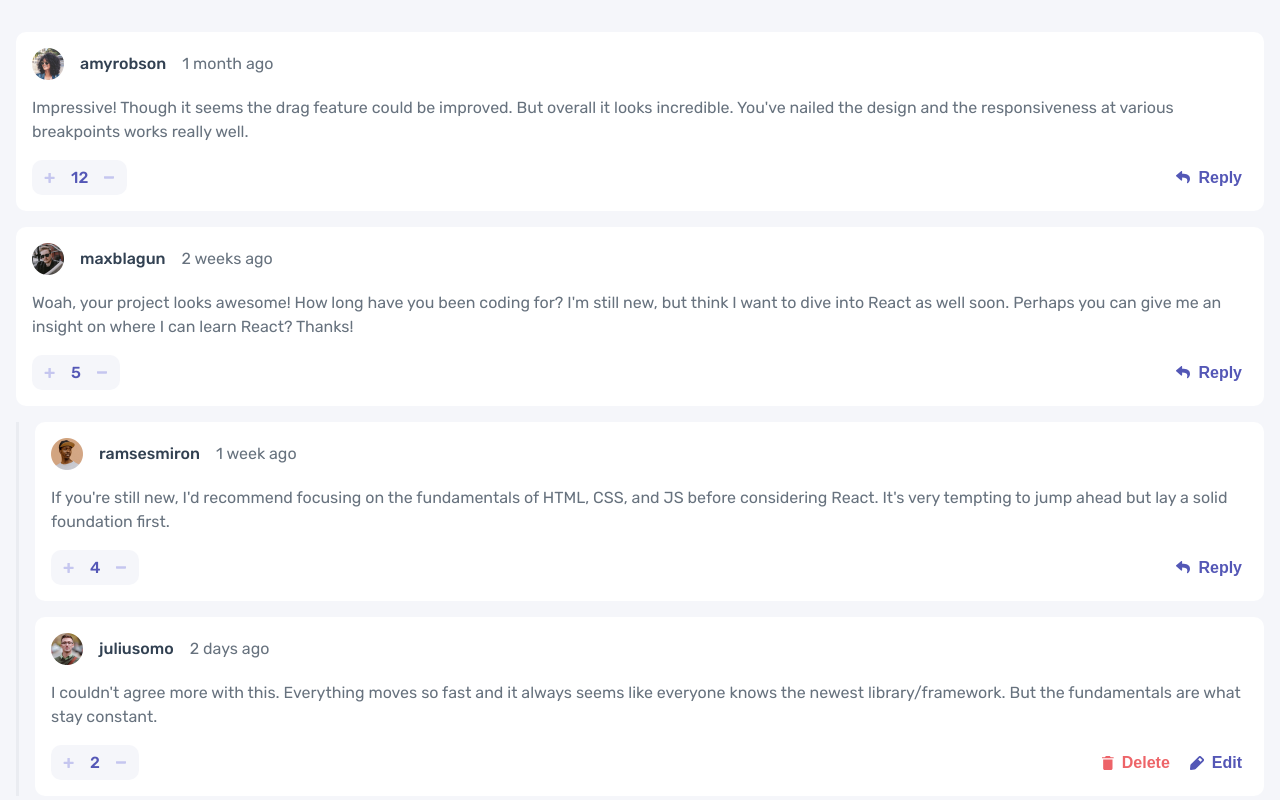
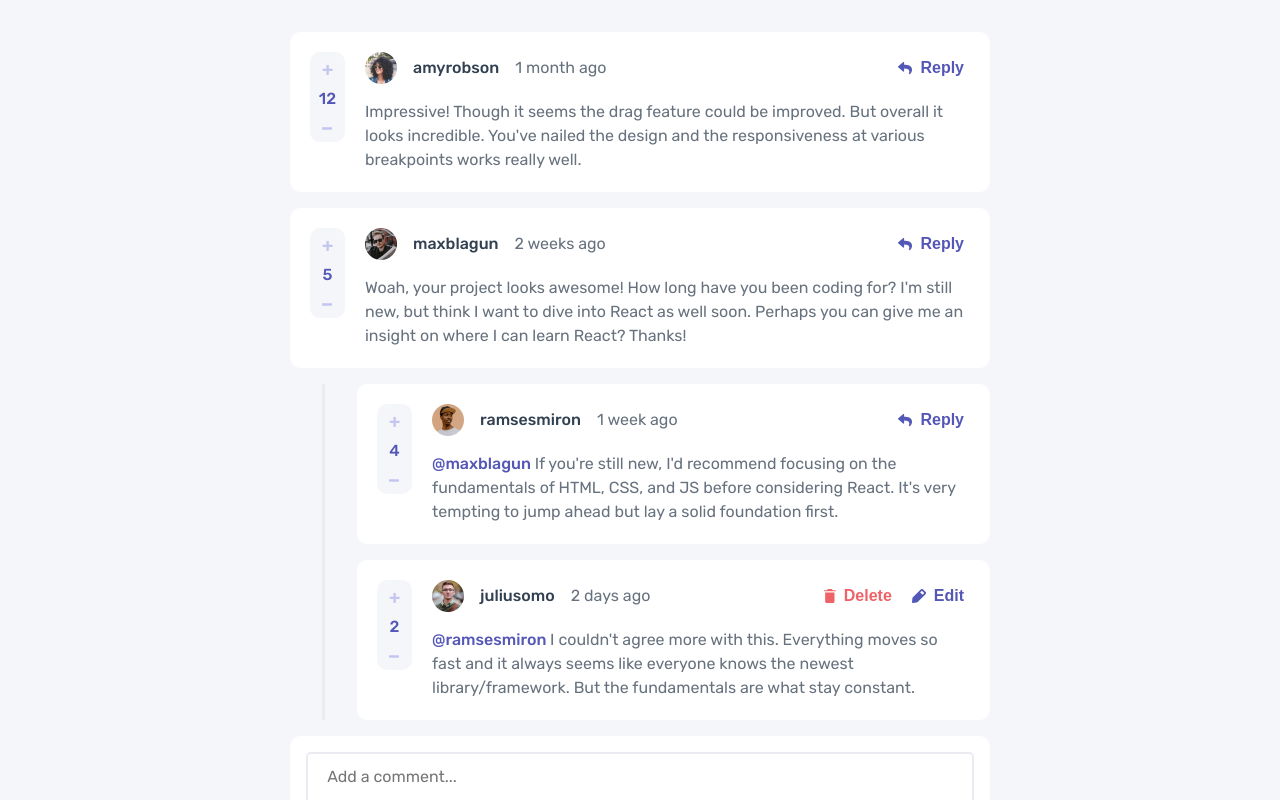
Before and after one commit to ianbuen/interactive-comments-section, a React (Vite) app: page / in a window 1280 px wide. Shown: the top 800 px of the page. Built offline with nearby package versions, Linux system fonts and the light colour scheme.

Commit message:
fix bug on create/delete comment

```diff
--- a/src/App.jsx
+++ b/src/App.jsx
@@ -1,26 +1,27 @@
-import React, { useEffect } from 'react';
+import React, { createRef, useEffect } from 'react';
 import "./styles/App.sass";
 import data from "./data.json";
 import Comments from './components/Comments';
 import { useStateValue } from './StateProvider';
 import { Compose } from './components/Compose';
-import { Modal } from './components/Modal';
 
 export const App = () => {
 
-  const [{}, dispatch] = useStateValue();
+  const state = useStateValue();
+  const [{}, dispatch] = state;
+  const refCompose = createRef();
 
   useEffect(() => {
     dispatch({
       type: "SET_DATA",
       data: data
-    })
-  }, [data]);
+    });
+  }, []);
 
   return (
     <div className='App'>
-      <Comments />
-      <Compose />
+      <Comments refCompose={refCompose} />
+      <Compose ref={refCompose} />
     </div>
   )
 };
--- a/src/StateProvider.jsx
+++ b/src/StateProvider.jsx
@@ -21,10 +21,7 @@ const reducer = (state, action) => {
 
     switch(action.type) {
         case "SET_DATA":
-            return {
-                currentUser: action.data.currentUser,
-                comments: action.data.comments
-            };
+            return { ...state, currentUser: action.data.currentUser, comments: action.data.comments, };
 
         case "SET_COMMENTS":
             return { ...state, comments: action.comments };
--- a/src/components/Comments.jsx
+++ b/src/components/Comments.jsx
@@ -10,21 +10,25 @@ import iconSave from "../images/icon-save.svg"
 import { useStateValue } from '../StateProvider';
 import { Modal } from './Modal';
 
-export const Comments = () => {
+export const Comments = ({refCompose}) => {
     const [{ currentUser, comments }, dispatch] = useStateValue();
 
     return (
       <div className='Comments'>
           {comments?.map((comment, i) => {
             const {user: { username }} = comment;
-            return <Comment key={i} comment={comment} editable={currentUser.username === username} />
+            const props = {
+              comment: comment,
+              editable: currentUser.username === username,
+            };
+            return <Comment key={i} comment={comment} editable={currentUser.username === username} refCompose={refCompose} />
           })}
       </div>
   );
 };
 
-export const Comment = ({comment, editable}) => {
-    const {id, user: {username}, createdAt, content, score, replies} = comment;
+export const Comment = ({comment, editable, refCompose}) => {
+    const {id, user: {username}, createdAt, content, score, replies, replyingTo} = comment;
 
     const [{comments}, dispatch] = useStateValue();
     const [likes, setLikes] = useState(0);
@@ -49,7 +53,6 @@ export const Comment = ({comment, editable}) => {
       return () => clearTimeout(timeout);
     }, [likes, refLikes]);
 
-
     const showDeleteDialog = (id) => {
       // setup modal actions
       const action = {
@@ -57,7 +60,7 @@ export const Comment = ({comment, editable}) => {
           // filter out the ID marked for deletion
           let copy = [...comments];
 
-          copy.filter(comment => {
+          copy = copy.filter(comment => {
             let replies = comment.replies.filter(reply => reply.id !== id);
             comment.replies = replies;
             return comment.id !== id
@@ -66,11 +69,13 @@ export const Comment = ({comment, editable}) => {
           // set opacity to 0, trigger transition for fade out effect
           refComment.current.style.opacity = 0;
 
+          // add a tiny delay to match fade out effect
           setTimeout(() => {
             dispatch({
               type: "SET_COMMENTS",
               comments: copy,
             });
+            refComment.current.style.opacity = 1;
           }, 500);
         },
 
@@ -116,6 +121,12 @@ export const Comment = ({comment, editable}) => {
       setDraft(value);
     }
 
+    const composeReply = (username) => {
+      refCompose.current.scrollIntoView({ behavior: "smooth" });
+      refCompose.current.value = `@${username} `;
+      refCompose.current.focus();
+    };
+
     return (
       <>
         <div ref={refComment} className='Comment'>
@@ -125,11 +136,12 @@ export const Comment = ({comment, editable}) => {
             <p className='Time'>{createdAt}</p>
           </div>
 
-          {/* <p className='Content'>{content}</p> */}
           {editing ? <textarea className='Content_Edit' value={draft} onChange={handleEdit} />
-            : <p className='Content'>{content}</p>}
+            : <p className='Content'>
+                <span>{replyingTo ? `@${replyingTo} ` : ''}</span>
+                {content}
+              </p>}
 
-          <div className='Actions'>
           <div className='Likes'>
             <img src={iconPlus} alt="plus icon" onClick={() => setLikes(score + 1)} />
             <p ref={refLikes}>{likes}</p>
@@ -140,26 +152,25 @@ export const Comment = ({comment, editable}) => {
           <div className='Edit'>
             <button className='Button' onClick={() => showDeleteDialog(id)}><img src={iconDelete} alt="delete icon" />Delete</button>
             <button className='Button' onClick={() => editComment(id)}><img src={editing ? iconSave : iconEdit} alt="edit icon" />{editing ? 'Save' : 'Edit'}</button>
-                  </div>
-              :   <button className='Button'><img src={iconReply} alt="reply icon" />Reply</button>}
-          </div>
+          </div> :
+          <button className='Button' onClick={() => composeReply(username)} ><img src={iconReply} alt="reply icon" />Reply</button>}
 
           {modal}
         </div>
 
-        {replies?.length ? <Replies replies={replies} /> : ''}
+        {replies?.length ? <Replies replies={replies} refCompose={refCompose} /> : ''}
       </>
     );
 };
 
 
-export const Replies = ({replies}) => {
+export const Replies = ({replies, refCompose}) => {
 
   const [{currentUser}] = useStateValue();
 
   return (
     <div className='Replies'>
-      {replies?.map((reply, i) => <Comment key={i} comment={reply} editable={currentUser.username === reply.user.username} />)}
+      {replies?.map((reply, i) => <Comment key={i} comment={reply} editable={currentUser.username === reply.user.username} refCompose={refCompose} />)}
     </div>
   );
 };
--- a/src/components/Modal.jsx
+++ b/src/components/Modal.jsx
@@ -3,7 +3,7 @@ import "../styles/Modal.sass"
 export const Modal = ({action}) => {
 
   return (
-    <div className='Overlay'>
+    <div className='Overlay' onClick={() => action.cancel()}>
         <div className='Modal'>
             <h1>Delete comment</h1>
             <p>Are you sure you want to delete this comment? This will remove the comment and can't be undone.</p>
--- a/src/styles/App.sass
+++ b/src/styles/App.sass
@@ -9,3 +9,4 @@
     padding: 2rem 1rem
     gap: 1rem
     font-family: 'Rubik', sans-serif
+    grid-auto-rows: min-content
--- a/src/styles/Comments.sass
+++ b/src/styles/Comments.sass
@@ -1,10 +1,13 @@
 @use 'colors' as *
+@use 'utils' as *
 
 .Comments
     display: grid
     align-content: start
     gap: 1rem
     color: $grayish_blue
+    max-width: 43.75rem
+    justify-self: center
 
 .Comment
     display: grid
@@ -15,6 +18,18 @@
     border-radius: 10px
     height: fit-content
     transition: opacity 250ms linear
+    grid-template-columns: 1fr 1fr
+
+    @include width(640)
+        grid-template-columns: min-content
+        column-gap: 1.25rem
+        padding: 1.25rem
+
+.Info, .Content, .Content_Edit
+    grid-column: span 2
+
+    @include width(640)
+        grid-column: 2
 
 .Info
     display: grid
@@ -37,6 +52,13 @@
 .Content
     line-height: 1.5
 
+    span
+        color: $moderate_blue
+        font-weight: 500
+
+    @include width(640)
+        grid-column: span 2
+
 .Content_Edit
     line-height: 1.5
     resize: none
@@ -44,51 +66,75 @@
     height: 10rem
     padding: 0.5rem
 
-.Actions
+    @include width(640)
+        grid-column: span 2
+        height: 7.5rem
+
+.Likes, .Button, .Edit
+    width: min-content
+
+.Likes
+    display: grid
+    font-size: medium
+    grid-auto-flow: column
+    grid-auto-columns: min-content
+    align-items: center
+    justify-items: center
+    gap: 0.25rem
+    color: $moderate_blue
+    background: $very_light_gray
+    border-radius: 10px
+    font-weight: 500
+
+    p
+        animation: 500ms linear infinite
+    img
+        padding: .75rem
+
+    @include width(640)
+        grid-auto-flow: row
+        grid-row: 1 / span 2
+        grid-column: 1
+        align-self: start
+
+        p
+            padding-bottom: .25rem
+
+.Info, .Edit, .Button
+    @include width(640)
+        grid-row: 1
+
+.Edit
+    display: grid
+    gap: 0.5rem
+    grid-auto-flow: column
+    justify-self: end
+
+    button:first-of-type
+        color: $soft_red
+
+.Button
     display: grid
     grid-auto-flow: column
-    justify-content: space-between
+    grid-auto-columns: min-content
+    align-items: center
+    justify-self: end
+    gap: 8px
+    background: none
+    border: none
+    font-size: inherit
+    font-weight: 600
     color: $moderate_blue
-    font-size: medium
-
-    .Likes
-        display: grid
-        grid-auto-flow: column
-        align-items: center
-        gap: 0.25rem
-        background: $very_light_gray
-        border-radius: 10px
-        font-weight: 500
-
-        p
-            animation: 500ms linear infinite
-
-        img
-            padding: .75rem
-
-    .Edit
-        display: grid
-        gap: 0.5rem
-        grid-auto-flow: column
-
-        button:first-of-type
-            color: $soft_red
-
-    .Button
-        display: grid
-        grid-auto-flow: column
-        align-items: center
-        gap: 8px
-        background: none
-        border: none
-        font-size: inherit
-        font-weight: 600
-        color: inherit
 
 .Replies
     @extend .Comments
     border-left: 3px solid $light_gray
     padding-left: 1rem
+    justify-self: end
+
+    @include width(640)
+        padding-left: 2rem
+        margin-left: 2rem
 
 @keyframes pop
     0%
--- a/src/styles/Compose.sass
+++ b/src/styles/Compose.sass
@@ -8,6 +8,9 @@
     grid-template-columns: repeat(2, minmax(0, 1fr))
     gap: 1.15rem
     align-items: center
+    max-width: 43.75rem
+    width: 100%
+    justify-self: center
 
     textarea
         padding: 0.8rem 1.2rem
--- a/src/styles/Modal.sass
+++ b/src/styles/Modal.sass
@@ -1,4 +1,5 @@
 @use 'colors' as *
+@use 'utils' as *
 
 .Overlay
     display: grid
@@ -13,11 +14,11 @@
 
 .Modal
     display: grid
-    gap: 1rem
+    gap: 1rem 0.75rem
     padding: 1.5rem
     background: white
     border-radius: 10px
-
+    max-width: 24rem
 
     h1
         font-size: 1.25rem
@@ -47,3 +48,7 @@
 
     button:nth-of-type(2)
         background: $soft_red
+
+    @include width(640)
+        padding: 2rem
+        row-gap: 1.25rem
--- /dev/null
+++ b/src/styles/_utils.sass
@@ -0,0 +1,3 @@
+@mixin width($w)
+    @media screen and (min-width: #{$w}px)
+        @content
```
Also changed, not shown: src/components/Compose.jsx (+17 -7 lines). Lines whose indentation alone changed are shown as unchanged.
